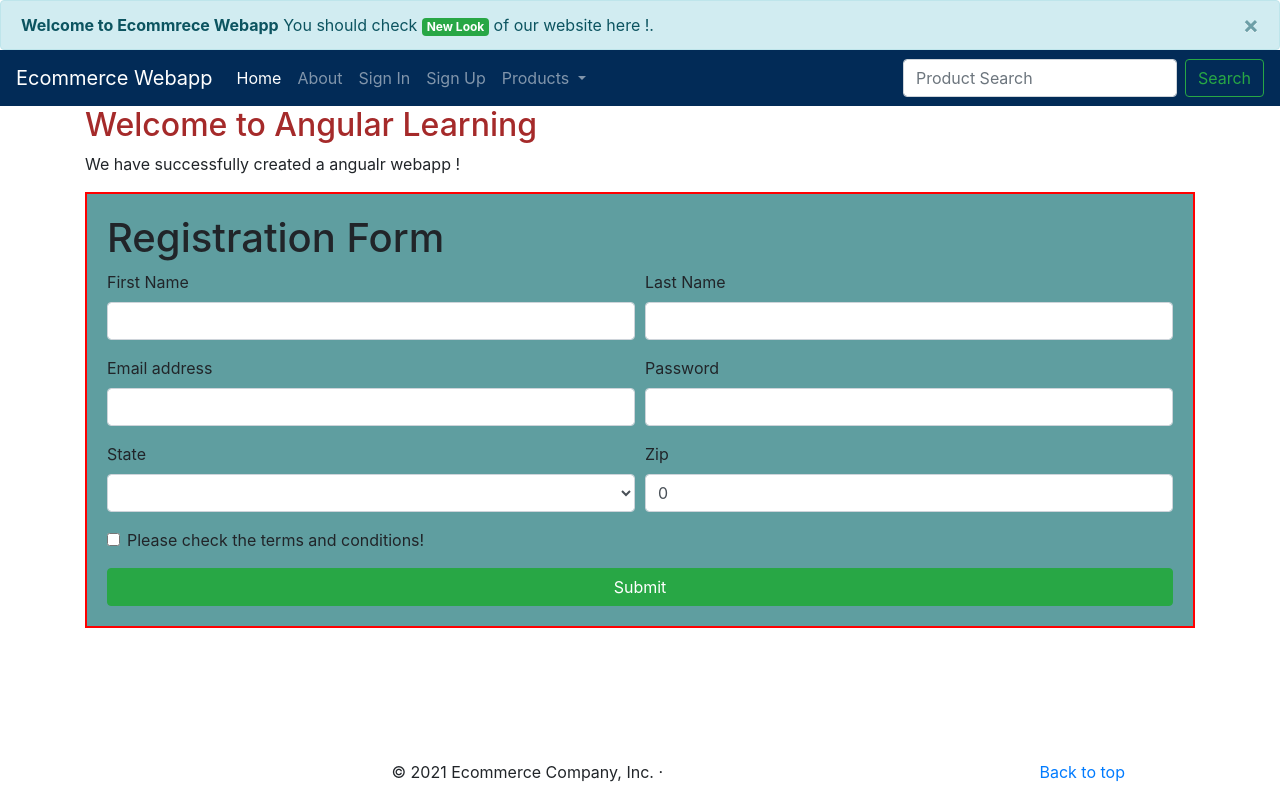
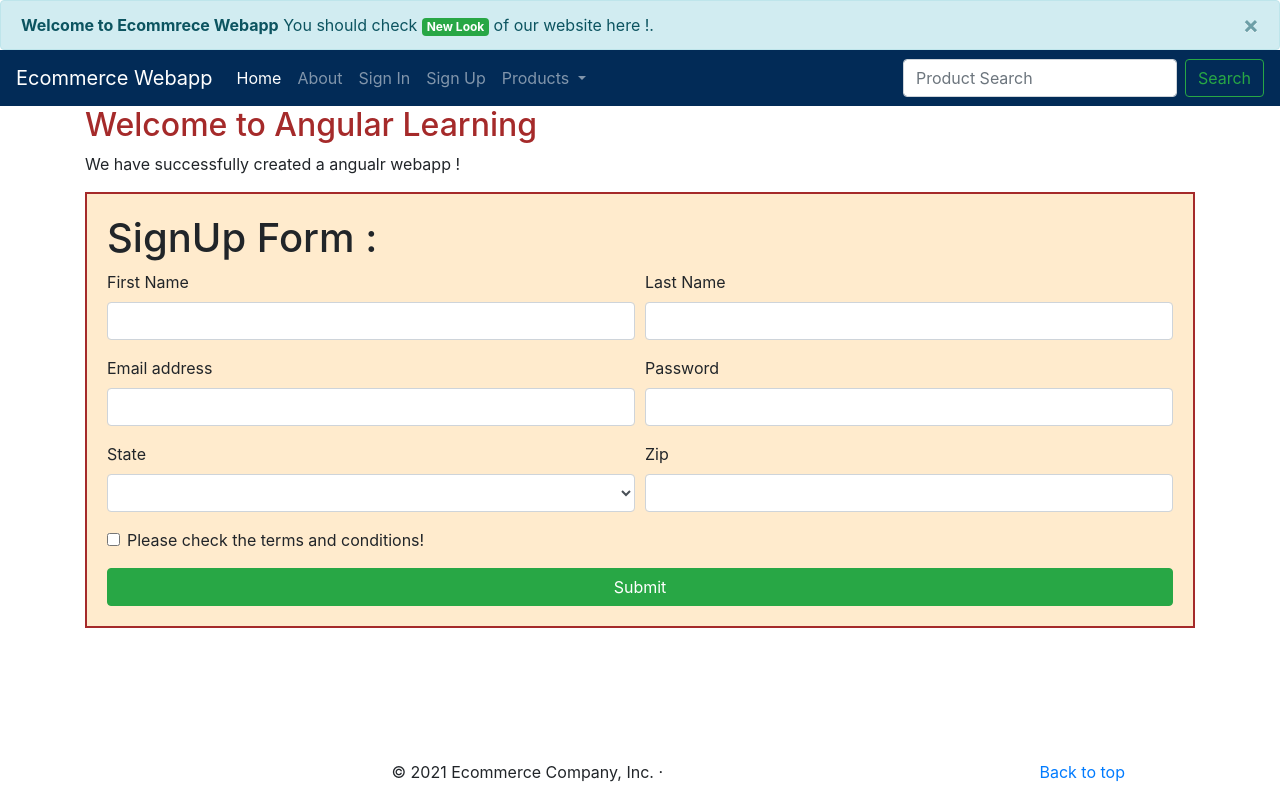
Before and after one commit to wahidKhan74/phase4-ecommerce-frontend-09-21-2021, an Angular app: page /home in a window 1280 px wide. Built offline with nearby package versions, Linux system fonts and the light colour scheme.

Commit message:
addded reactive forms

```diff
--- a/src/app/app.module.ts
+++ b/src/app/app.module.ts
@@ -19,7 +19,7 @@ import { OneWayComponent } from './data/one-way/one-way.component';
 import { TwoWayComponent } from './data/two-way/two-way.component';
 import { StyleBindingComponent } from './data/style-binding/style-binding.component';
 import { EventBindingComponent } from './data/event-binding/event-binding.component';
-import { FormsModule } from '@angular/forms';
+import { FormsModule, ReactiveFormsModule } from '@angular/forms';
 import { TemplateFormComponent } from './forms/template-form/template-form.component';
 import { ReactiveFormComponent } from './forms/reactive-form/reactive-form.component';
 
@@ -48,7 +48,8 @@ import { ReactiveFormComponent } from './forms/reactive-form/reactive-form.compo
   imports: [
     BrowserModule,
     AppRoutingModule,
-    FormsModule
+    FormsModule,
+    ReactiveFormsModule
   ],
   providers: [],
   bootstrap: [AppComponent]
--- a/src/app/forms/reactive-form/reactive-form.component.css
+++ b/src/app/forms/reactive-form/reactive-form.component.css
@@ -0,0 +1,8 @@
+.bg-one{
+    background-color: blanchedalmond;
+    padding: 20px;
+    border: 2px solid brown;
+}
+.has-error{
+    color:red;
+}
--- a/src/app/forms/reactive-form/reactive-form.component.html
+++ b/src/app/forms/reactive-form/reactive-form.component.html
@@ -1 +1,117 @@
-<p>reactive-form works!</p>
+<!-- Bootstrap Form with validation -->
+<div class="container form-container" [class]="'bg-one'">
+    <h1>SignUp Form : </h1>
+    <form [formGroup]="signupForm" (ngSubmit)="onSubmit(signupForm)">
+        <div class="form-row">
+            <!-- First Name -->
+            <div class="col-sm-6">
+                <div class="form-group">
+                    <label for="firstName">First Name</label>
+                    <input type="text" class="form-control" name="firstName" formControlName="firstName"
+                        id="firstName" aria-describedby="firstNameHelp" >
+                    <small *ngIf="hasError('firstName')" [class]="hasError('firstName') ? 'has-error' :''">
+                        <div *ngIf="f.firstName.errors">
+                            <span *ngIf="f.firstName.errors.required">First Name is a required field</span>
+                            <span *ngIf="f.firstName.errors.minlength">First Name is a min 3 char long field</span>
+                            <span *ngIf="f.firstName.errors.maxlength">First Name is a max 15 char long field</span>
+                        </div>
+                    </small>
+                </div>
+            </div>
+            <!-- Last Name -->
+            <div class="col-sm-6">
+                <div class="form-group">
+                    <label for="lastName">Last Name</label>
+                    <input type="text" class="form-control" name="lastName" formControlName="lastName"
+                        id="lastName" aria-describedby="lastNameHelp" >
+                    <small *ngIf="hasError('lastName')" [class]="hasError('lastName') ? 'has-error' :''">
+                        <div *ngIf="f.lastName.errors">
+                            <span *ngIf="f.lastName.errors.required">Last Name is a required field</span>
+                            <span *ngIf="f.lastName.errors.minlength">Last Name is a min 3 char long field</span>
+                            <span *ngIf="f.lastName.errors.maxlength">Last Name is a max 15 char long field</span>
+                        </div>
+                    </small>
+                </div>
+            </div>
+        </div>
+
+        <div class="form-row">
+            <!-- Email -->
+            <div class="col-sm-6">
+                <div class="form-group">
+                    <label for="email">Email address</label>
+                    <input type="email" class="form-control" name="email" formControlName="email"
+                        id="email" aria-describedby="emailHelp" pattern="[a-z0-9._%+-]+@[a-z0-9.-]+\.[a-z]{2,3}$" >
+                        <small *ngIf="hasError('email')" [class]="hasError('email') ? 'has-error' :''"   >
+                            <div *ngIf="f.email.errors">
+                                <span *ngIf="f.email.errors.required">Email is a required field</span>
+                                <span *ngIf="f.email.errors.pattern">Email is a not a valid email</span>
+                            </div>
+                          </small>
+                </div>
+            </div>
+            <!-- Password -->
+            <div class="col-sm-6">
+                <div class="form-group">
+                    <label for="password">Password</label>
+                    <input type="password" class="form-control" name="password" formControlName="password" id="password" aria-describedby="passwordHelp" minlength="6"
+                        maxlength="15" >
+                        <small *ngIf="hasError('password')" [class]="hasError('password') ? 'has-error' :''">
+                            <div *ngIf="f.password.errors">
+                                <span *ngIf="f.password.errors.required">Password is a required field</span>
+                                <span *ngIf="f.password.errors.minlength">Password is a min 6 char long field</span>
+                                <span *ngIf="f.password.errors.maxlength">Password is a max 16 char long field</span>
+                            </div>
+                          </small>
+                </div>
+            </div>
+        </div>
+
+        <div class="form-row">
+            <div class="form-group col-sm-6">
+                <label for="inputState">State</label>
+                <select id="inputState" name="state" class="form-control" formControlName="state"
+                    >
+                    <option value="NY">New York</option>
+                    <option value="TX">Texas</option>
+                    <option value="CA">California</option>
+                    <option value="HW">Hawaii</option>
+                </select>
+                <small *ngIf="hasError('state')" [class]="hasError('state') ? 'has-error' :''"   >
+                    <div *ngIf="f.state.errors">
+                        <span *ngIf="f.state.errors.required">State is a required field</span>
+                    </div>
+                  </small>
+            </div>
+            <div class="form-group col-sm-6">
+                <label for="inputZip">Zip</label>
+                <input type="number" class="form-control" id="zipcode" formControlName="zipcode"
+                     >
+                    <small *ngIf="hasError('zipcode')" [class]="hasError('zipcode') ? 'has-error' :''"   >
+                        <div *ngIf="f.zipcode.errors">
+                            <span *ngIf="f.zipcode.errors.required">zipcode is a required field</span>
+                        </div>
+                      </small>
+            </div>
+        </div>
+
+        <div class="form-row">
+            <div class="form-group col-sm-6">
+                <div class="form-check">
+                    <input class="form-check-input" type="checkbox" formControlName="agree"
+                        name="agree" id="agree" >
+                    <label class="form-check-label" for="aggree">
+                        Please check the terms and conditions!
+                    </label>
+                    <small *ngIf="hasError('agree')" [class]="hasError('agree') ? 'has-error' :''"   >
+                        <div *ngIf="f.agree.errors">
+                            <span *ngIf="f.agree.errors.required">agree is a required field</span>
+                        </div>
+                      </small>
+                </div>
+            </div>
+        </div>
+
+        <button type="submit" class="btn btn-success btn-block" >Submit</button>
+    </form>
+</div>
--- a/src/app/forms/reactive-form/reactive-form.component.ts
+++ b/src/app/forms/reactive-form/reactive-form.component.ts
@@ -1,4 +1,5 @@
 import { Component, OnInit } from '@angular/core';
+import { FormGroup, FormBuilder, Validators, FormControl } from '@angular/forms';
 
 @Component({
   selector: 'app-reactive-form',
@@ -7,9 +8,56 @@ import { Component, OnInit } from '@angular/core';
 })
 export class ReactiveFormComponent implements OnInit {
 
-  constructor() { }
+  public signupForm: FormGroup;
+  public submitted:boolean = false;
+
+
+  constructor(private formBuilder: FormBuilder) {
+    // init signupForm
+    this.signupForm = this.formBuilder.group({
+        firstName: ["",[Validators.required, Validators.minLength(3), Validators.maxLength(15)]],
+        lastName:["",[Validators.required, Validators.minLength(3), Validators.maxLength(15)]],
+        state:["",Validators.required],
+        zipcode: ["",Validators.required],
+        email:["",Validators.required],
+        password:["",[Validators.required, Validators.minLength(6), Validators.maxLength(15)]],
+        agree:["",Validators.required]
+    });
+
+   }
+
+   public onSubmit(form:any) {
+    if(form.valid){
+      this.submitted = true;
+      console.log(this.signupForm.value);
+    } else{
+      console.log("Invalid Form");
+      this.validateForm(form);
+    }
+  }
+
+  public validateForm(form: any) {
+    Object.keys(form.controls).forEach(field=>{
+      const control = form.get(field);
+      if(control instanceof FormControl) {
+        control.markAsTouched({ onlySelf : true });
+      } else{
+        this.validateForm(control);
+      }
+    });
+  }
+
+  hasError(field:any){
+    return (this.signupForm.get(field)?.invalid && this.signupForm.get(field)?.touched && this.signupForm.get(field)?.errors );
+  }
+
+  //get methods for form
+  get f() {
+    return this.signupForm.controls;
+  }
 
   ngOnInit(): void {
   }
 
+
 }
--- a/src/app/home/home.component.html
+++ b/src/app/home/home.component.html
@@ -2,4 +2,5 @@
 <!-- <app-style-binding></app-style-binding> -->
 <!-- <app-event-binding></app-event-binding> -->
 <!-- <app-two-way></app-two-way> -->
-<app-template-form></app-template-form>
+<!-- <app-template-form></app-template-form> -->
+<app-reactive-form></app-reactive-form>
```
